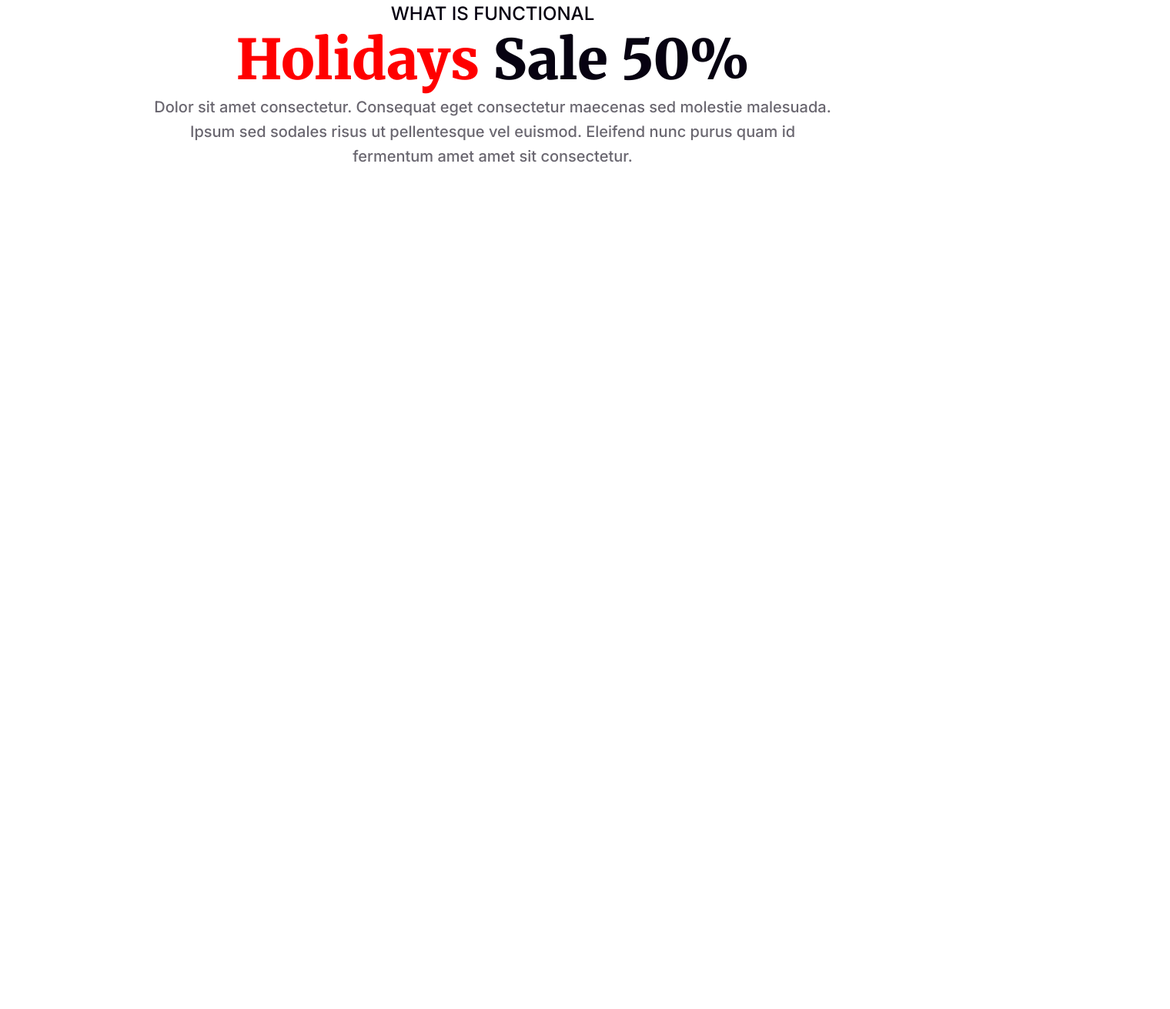
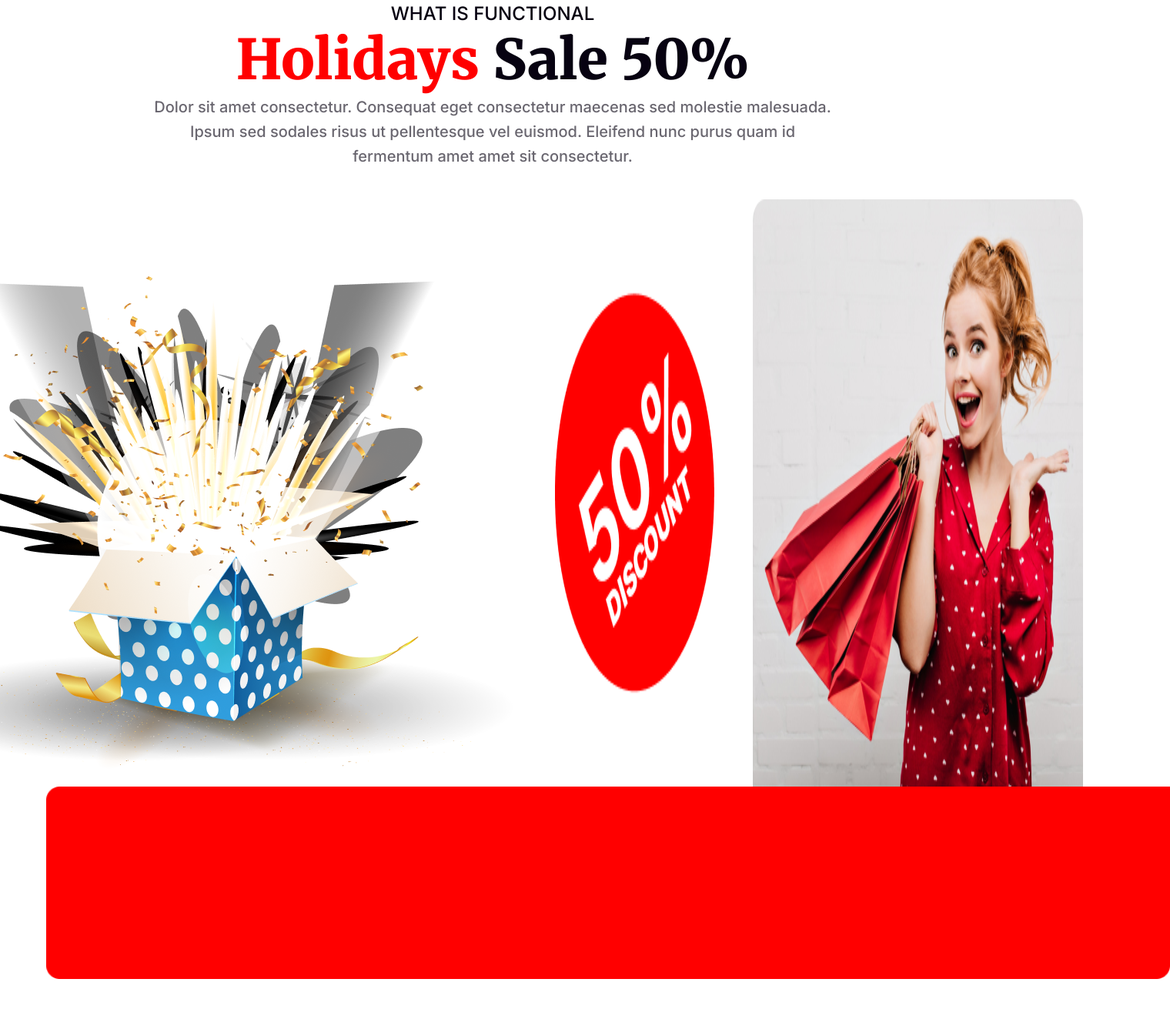
Before and after one commit to siddiqrajib/assignment-first, a plain HTML site: page index.html in a window 1280 px wide. Shown: the part 3175-4486 px from the top of the page at 77% size, 1520 px wide, since content can reach past the window. Before the commit the page ends 3394 px from the top, so only its background shows below. Drawn offline with Linux system fonts and the light colour scheme.

Commit message:
please all

```diff
--- a/Style/style.css
+++ b/Style/style.css
@@ -210,3 +210,21 @@ font-weight: 900;
     padding-left: 200px;
     padding-right: 200px;
 }
+.image-oriantation{
+    display: flex;
+    justify-content: center;
+    position: relative;
+    border: 0;
+}
+.tag11{
+    display: flex;
+    height: 250px;
+    width: 1460px;
+}
+.sale{
+    margin: 40px 60px 40px 60px;
+    display: block;
+}
+.tag12{
+    padding-top: 100px;
+}
--- a/index.html
+++ b/index.html
@@ -77,6 +77,14 @@
                     molestie malesuada. Ipsum sed sodales risus ut pellentesque vel euismod. Eleifend nunc purus quam id fermentum amet amet sit consectetur.</p>
             </div>
         </section>
+        <section class="sale">
+            <div class="image-oriantation">
+                <img class="tag12" src="images/Group 75.png" alt="">
+                <img class="tag13" src="images/Group 44.png" alt="">
+                <img class="tag10" src="images/Rectangle 1.png" alt="">
+            </div>
+            <img class="tag11" src="images/Rectangle 2.png" alt="">
+        </section>
 
 </body>
 </html>
```
